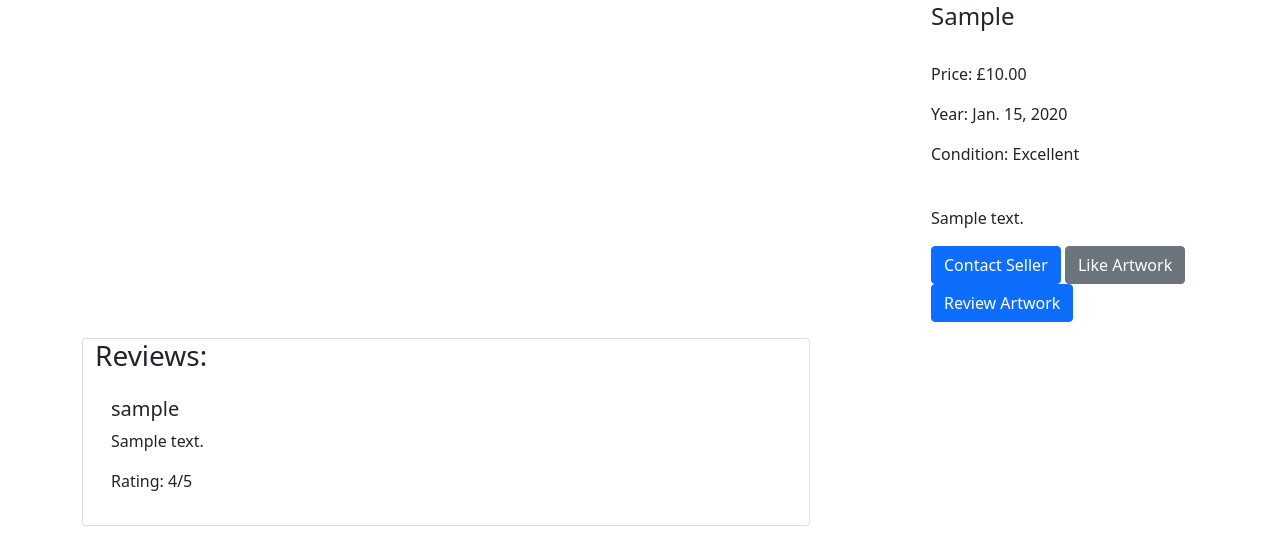
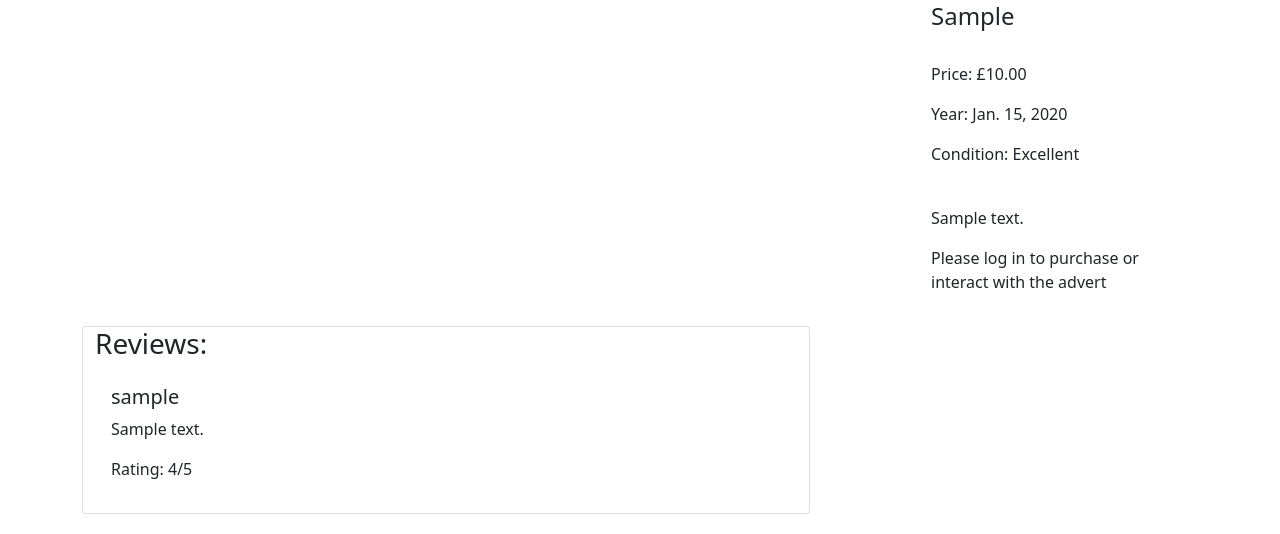
Before and after one commit to olliesharp5/virtual-artistry, a Django app: a page that uses artwork/templates/art_detail.html in a window 1280 px wide. Shown: the part 534-1068 px from the top of the page. Run offline with Django 4.2, Linux system fonts and the light colour scheme; tables that the repository leaves empty hold one stand-in row (values such as "Sample post"); some libraries are stand-ins or nearby versions.

Commit message:
Added authentication to hide buttons on artwork page

```diff
--- a/artwork/templates/art_detail.html
+++ b/artwork/templates/art_detail.html
@@ -30,6 +30,7 @@
                 <p id="condition">Condition: {{ art.get_condition_display }}</p>
                 <br>
                 <p id="about-artwork">{{ art.about }}</p>
+                {% if user.is_authenticated %}
                 <!-- Button to trigger contact modal -->
                 <button type="button" class="btn btn-primary" data-bs-toggle="modal"
                     data-bs-target="#contactModal">Contact Seller</button>
@@ -61,11 +62,14 @@
                     </div>
                 </div>
                 <button class="btn btn-secondary">Like Artwork</button>
+
                 <!-- Button to trigger review modal -->
                 <button type="button" class="btn btn-primary" data-bs-toggle="modal"
                     data-bs-target="#reviewModal">Review
                     Artwork</button>
-
+                {% else %}
+                <p>Please log in to purchase or interact with the advert</p>
+                {% endif %}
                 <!-- Review Modal to be displayed -->
                 <div class="modal fade" id="reviewModal">
                     <div class="modal-dialog">
```
